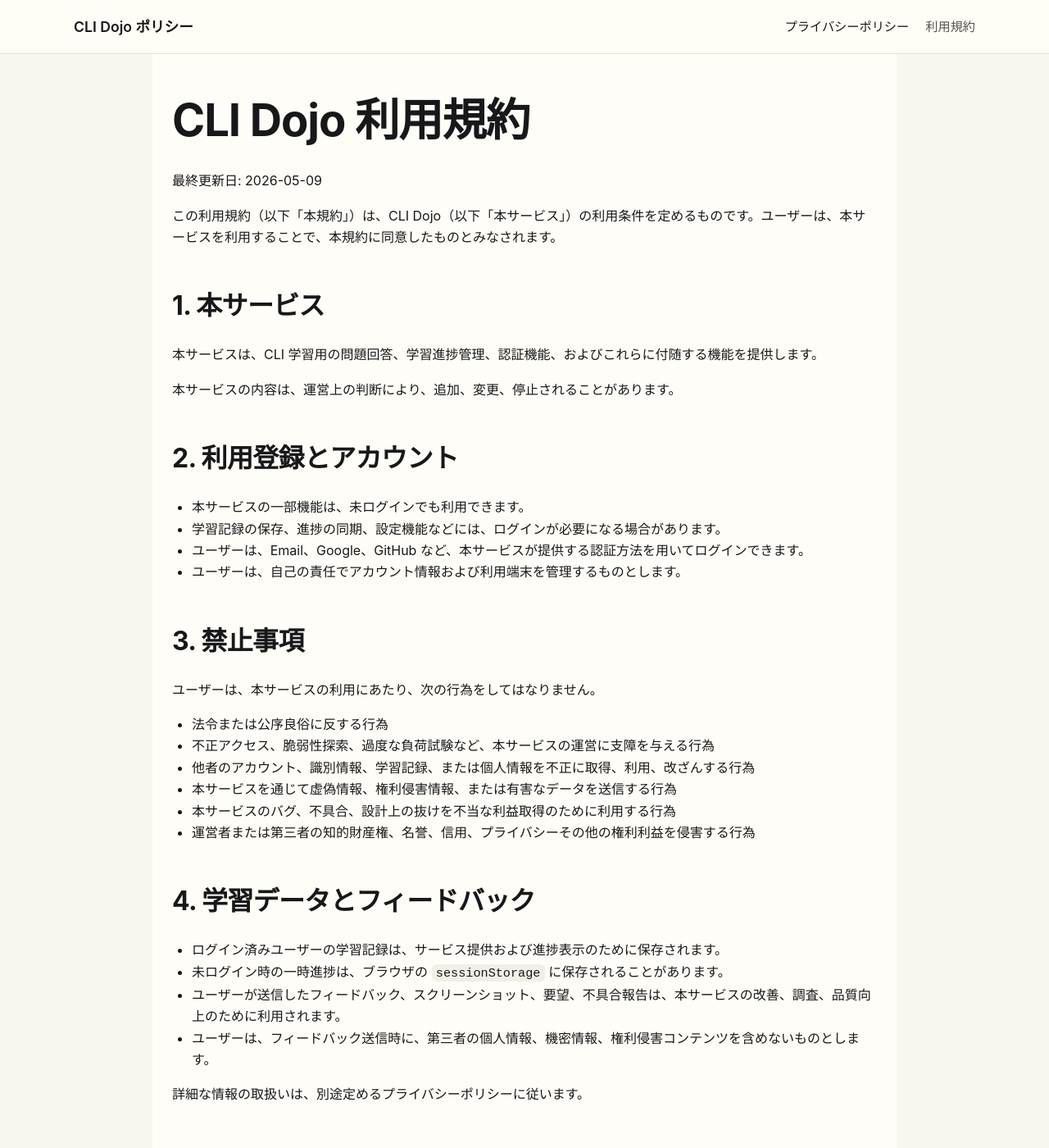
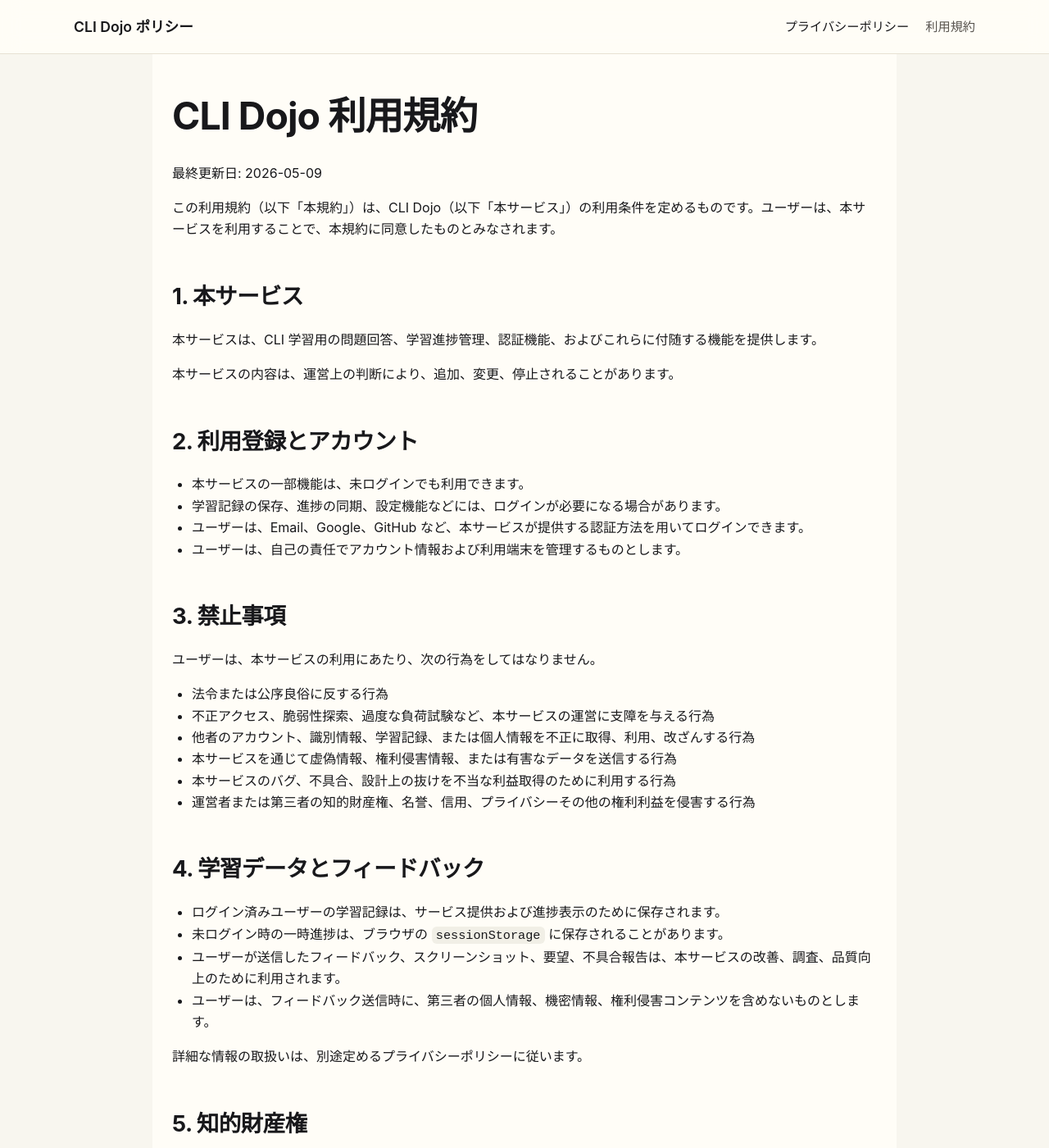
Before and after one commit to yd20250129/cli-dojo, a Jekyll site: the page built from docs/terms.md, in a window 1280 px wide and 1400 px high. Shown: the whole window at 82% size. Built offline with Jekyll 4.4.1, drawn with Linux system fonts in a browser that asks for light colours.

Commit message:
fix(ui): refine legal headings and feedback note

```diff
--- a/components/settings-feedback-form.tsx
+++ b/components/settings-feedback-form.tsx
@@ -206,7 +206,7 @@
           ) : null}
         </div>
 
-        <div className="rounded-xl border border-border bg-surface-subtle p-3 text-sm text-muted-foreground">
+        <div className="text-sm leading-6 text-muted-foreground">
           {t("settings.feedback.form.notice")}
         </div>
 
--- a/docs/assets/site.css
+++ b/docs/assets/site.css
@@ -71,12 +71,12 @@
 
 h1 {
   margin: 0 0 28px;
-  font-size: clamp(2.1rem, 5vw, 3.4rem);
+  font-size: clamp(1.8rem, 4.1vw, 2.9rem);
 }
 
 h2 {
   margin-top: 52px;
-  font-size: clamp(1.45rem, 3vw, 2rem);
+  font-size: clamp(1.28rem, 2.5vw, 1.72rem);
 }
 
 h3 {
```
